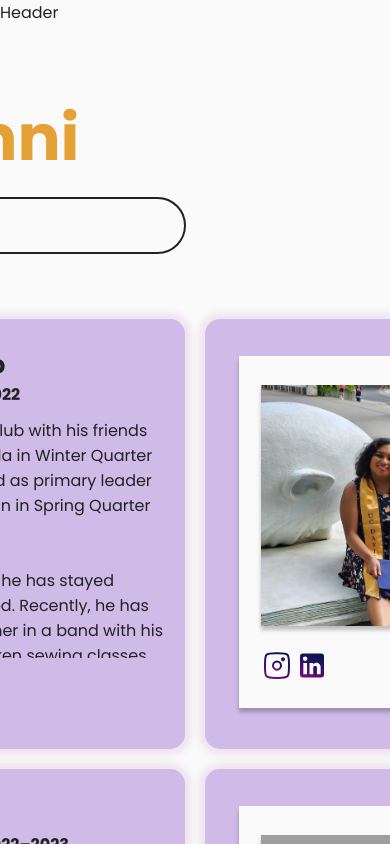
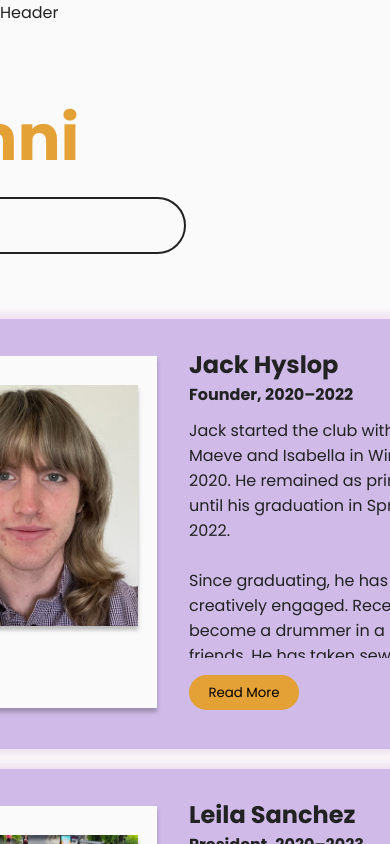
Before and after one commit to include-davis/aggie-fiction, a Next.js app: page /alumni in a window 390 px wide. Shown: the top 844 px of the page. Built offline with nearby package versions, Linux system fonts and the light colour scheme; grey boxes are pictures that could not be loaded.

Commit message:
Responsiveness for cards

```diff
--- a/app/(pages)/alumni/page.module.scss
+++ b/app/(pages)/alumni/page.module.scss
@@ -44,7 +44,6 @@
     width: 369px;
     height: 207px;
     object-fit: cover;
-
 }
 
 .searchbar{
@@ -86,5 +85,12 @@
     flex-wrap: wrap;
     gap: 20px;
     justify-content: center;
-    width: 100%;
+    width: 1312px;
+
 }
+
+@media (max-width: 1320px){
+    .cardsContainer{
+        width: 646px;
+    }
+}
```
Also changed, not shown: public/AlumniPage/Jackie-04.png (deleted).
